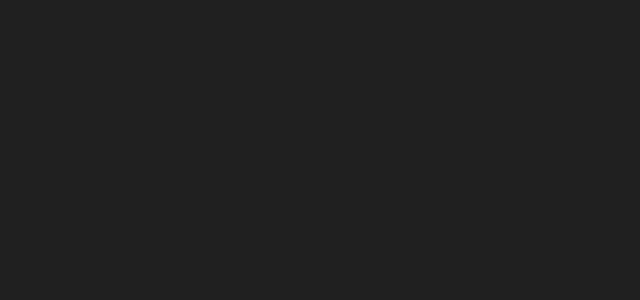
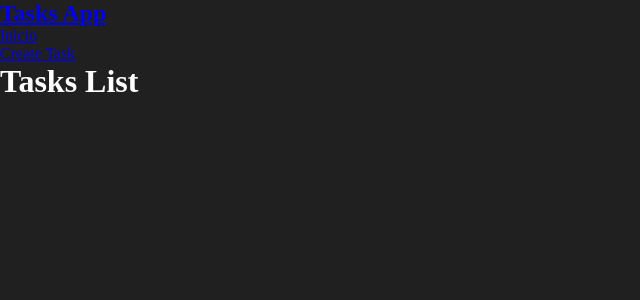
Before and after one commit to AlanGuerraO/ToDo, a React (Vite) app in the folder client/: page /tasks in a window 1280 px wide. Shown: the top 300 px of the page, without its empty margins (0-640 px from the left). Built offline with nearby package versions, Linux system fonts and the light colour scheme; no server answers.

Commit message:
configuracion de los enlaces de navegacion en el front end, y coneccion de la api

```diff
--- a/client/src/App.jsx
+++ b/client/src/App.jsx
@@ -1,6 +1,18 @@
+import { BrowserRouter, Routes, Route, Navigate } from 'react-router-dom';
+import { TasksPage } from './pages/TasksPage';
+import { TasksFormPage } from './pages/TaskFormPage';
+import { Navigation } from './components/Navigation';
+
 function App() {
   return (
-    <></>
+    <BrowserRouter>
+      <Navigation />
+      <Routes>
+        <Route path='/' element={<Navigate to='/tasks' />}/>
+        <Route path='/tasks' element={<TasksPage />}/>
+        <Route path='/tasks-create' element={<TasksFormPage />}/>
+      </Routes>
+    </BrowserRouter>
   )
 }
 
--- /dev/null
+++ b/client/src/api/tasks.api.js
@@ -0,0 +1,5 @@
+import axios from 'axios';
+
+export const getAllTasks = () => {
+    return axios.get('http://127.0.0.1:8000/tasks/api/v1/tasks/');
+}
--- /dev/null
+++ b/client/src/components/Navigation.jsx
@@ -0,0 +1,21 @@
+import { Link } from "react-router-dom";
+
+export function Navigation() {
+    return (
+        <header>
+            <nav>
+                <Link to="/">
+                    <h1>Tasks App</h1>
+                </Link>
+                <ul>
+                    <li>
+                        <Link to='/tasks'>Inicio</Link>
+                    </li>
+                    <li>
+                        <Link to='/tasks-create'>Create Task</Link>
+                    </li>
+                </ul>
+            </nav>
+        </header>
+    )
+}
--- /dev/null
+++ b/client/src/components/TasksList.jsx
@@ -0,0 +1,16 @@
+import { useEffect } from "react"
+import { getAllTasks } from "../api/tasks.api"
+
+export function TasksList() {
+    useEffect(()=>{
+        async function loadTasks(){
+            const res = await getAllTasks()
+            console.log(res)
+        }
+        loadTasks()
+    },[])
+
+    return (
+        <h1>Tasks List</h1>
+    )
+}
--- /dev/null
+++ b/client/src/pages/TaskFormPage.jsx
@@ -0,0 +1,5 @@
+export function TasksFormPage() {
+    return (
+        <h1>Tasks Form Page</h1>
+    )
+};
--- /dev/null
+++ b/client/src/pages/TasksPage.jsx
@@ -0,0 +1,5 @@
+import { TasksList } from "../components/TasksList";
+
+export function TasksPage() {
+    return <TasksList />
+};
```
Also changed, not shown: 1 other file (tests, documents, lock files or other folders).
